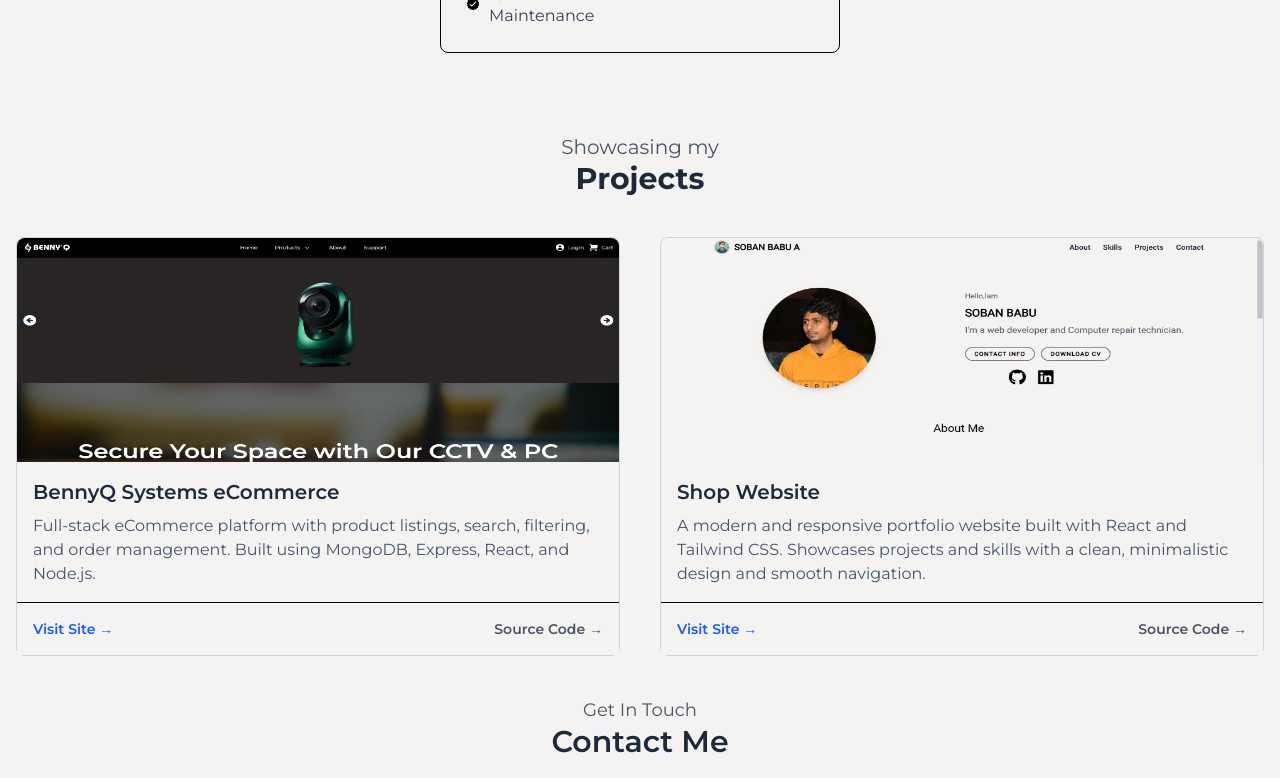
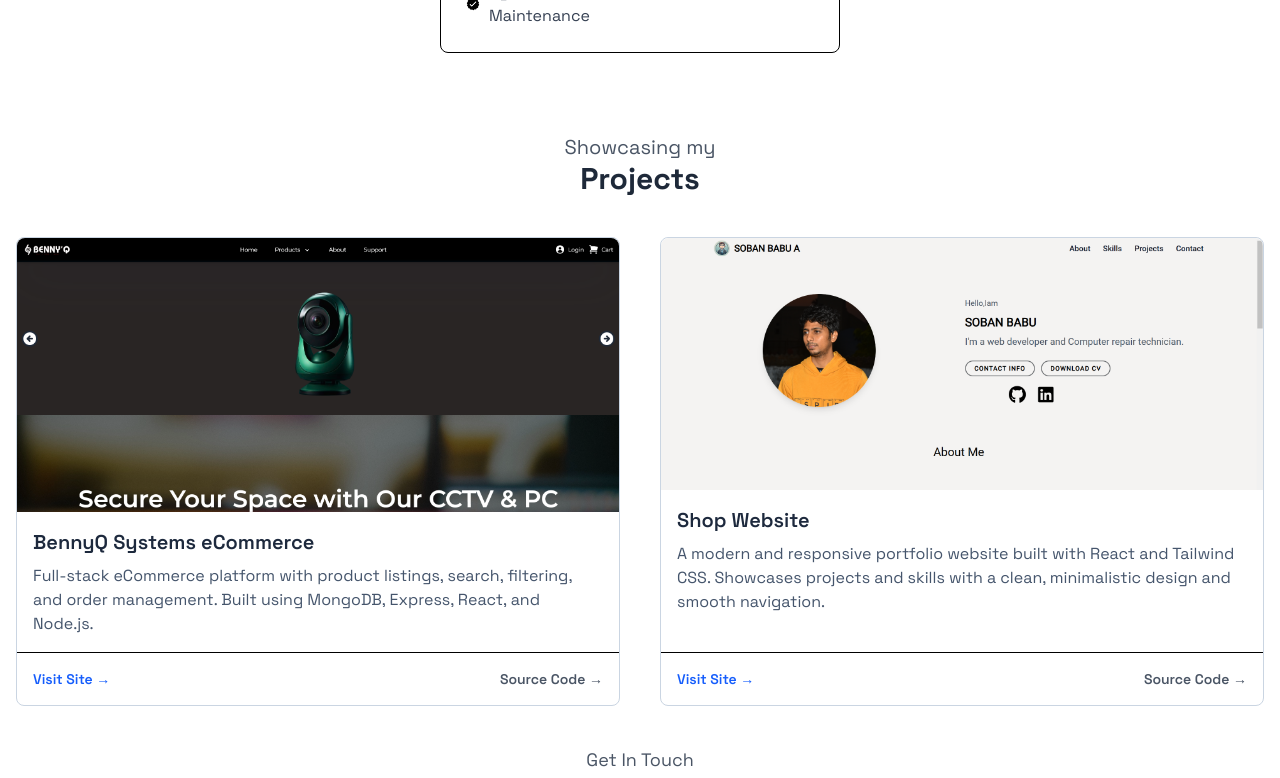
Before and after one commit to Soban3200/MyPortfolio, a React (Vite) app: page / in a window 1280 px wide. Shown: the part 1560-2338 px from the top of the page. Built offline with nearby package versions, Linux system fonts and the light colour scheme.

Commit message:
updating font design and updating new resume

```diff
--- a/index.html
+++ b/index.html
@@ -6,8 +6,8 @@
   <link rel="icon" type="image/svg+xml" href="/vite.svg" />
   <meta name="viewport" content="width=device-width, initial-scale=1.0" />
   <link rel="preconnect" href="https://fonts.googleapis.com">
-<link rel="preconnect" href="https://fonts.gstatic.com" crossorigin>
-<link href="https://fonts.googleapis.com/css2?family=Montserrat:ital,wght@0,100..900;1,100..900&family=Roboto+Mono:wght@100..700&family=Rubik:wght@300..900&display=swap" rel="stylesheet">
+  <link rel="preconnect" href="https://fonts.gstatic.com" crossorigin>
+  <link href="https://fonts.googleapis.com/css2?family=Space+Grotesk:wght@300..700&display=swap" rel="stylesheet">
   <title>Soban Babu</title>
 </head>
 
--- a/src/Hero.jsx
+++ b/src/Hero.jsx
@@ -27,7 +27,7 @@ const Hero = () => {
                 behavior: "smooth",
               });
             }}
-            className="px-6 py-2 shadow-[inset_0_0_0_2px_#616467] text-black rounded-full tracking-widest uppercase font-bold bg-transparent hover:bg-[#111212] hover:text-blue-600 transition duration-200"
+            className="px-6 py-2 shadow-[inset_0_0_0_2px_#616467] text-black rounded-full tracking-widest uppercase font-bold bg-transparent  hover:text-blue-600 transition duration-200 "
           >
             Contact Info
           </button>
@@ -38,7 +38,7 @@ const Hero = () => {
             target="_blank"
             rel="noopener noreferrer"
           >
-            <button className="px-6 py-2 shadow-[inset_0_0_0_2px_#616467] text-black rounded-full tracking-widest uppercase font-bold bg-transparent hover:bg-[#616467] hover:text-blue-600  transition duration-200">
+            <button className="px-6 py-2 shadow-[inset_0_0_0_2px_#616467] text-black rounded-full tracking-widest uppercase font-bold bg-transparent  hover:text-blue-600  transition duration-200">
               Download CV
             </button>
           </a>
--- a/src/Navbar.jsx
+++ b/src/Navbar.jsx
@@ -9,7 +9,7 @@ const Navbar = () => {
   }
 
   return (
-    <nav className="bg-white text-xl border-gray-200 shadow-md">
+    <nav className="bg-white text-xl  border-gray-200 shadow-xs">
       <div className="max-w-screen-xl flex flex-wrap items-center justify-between mx-auto p-4">
         <a
           href="#about"
--- a/src/Project.jsx
+++ b/src/Project.jsx
@@ -38,15 +38,15 @@ const Projects = () => {
             rel="noopener noreferrer"
             className="hover:scale-105 transition-transform duration-300"
           >
-            <div className="flex flex-col bg-white border border-slate-300 rounded-lg hover:shadow-lg transition-shadow duration-300">
-              <div className="relative h-56 overflow-hidden rounded-t-lg">
+            <div className="flex flex-col bg-white border border-slate-300 rounded-lg hover:shadow-lg transition-shadow duration-300 h-full">
+              <div className="relative  overflow-hidden rounded-t-lg">
                 <img
                   src={project.image}
                   alt={project.title}
-                  className="object-fill w-full h-full"
+                  className="object-cover w-full h-full"
                 />
               </div>
-              <div className="p-4">
+              <div className="p-4 flex-grow">
                 <h6 className="mb-2 text-slate-800 text-xl font-semibold">
                   {project.title}
                 </h6>
--- a/src/index.css
+++ b/src/index.css
@@ -1,6 +1,8 @@
 @import "tailwindcss";
 *{
-  font-family: "Montserrat", serif;
-    background-color: #f4f3f2;
+  font-family: "Space Grotesk", sans-serif;
+
     scroll-behavior: smooth;
+
+
   }
```
Also changed, not shown: 1 other file (tests, documents, lock files or other folders).
